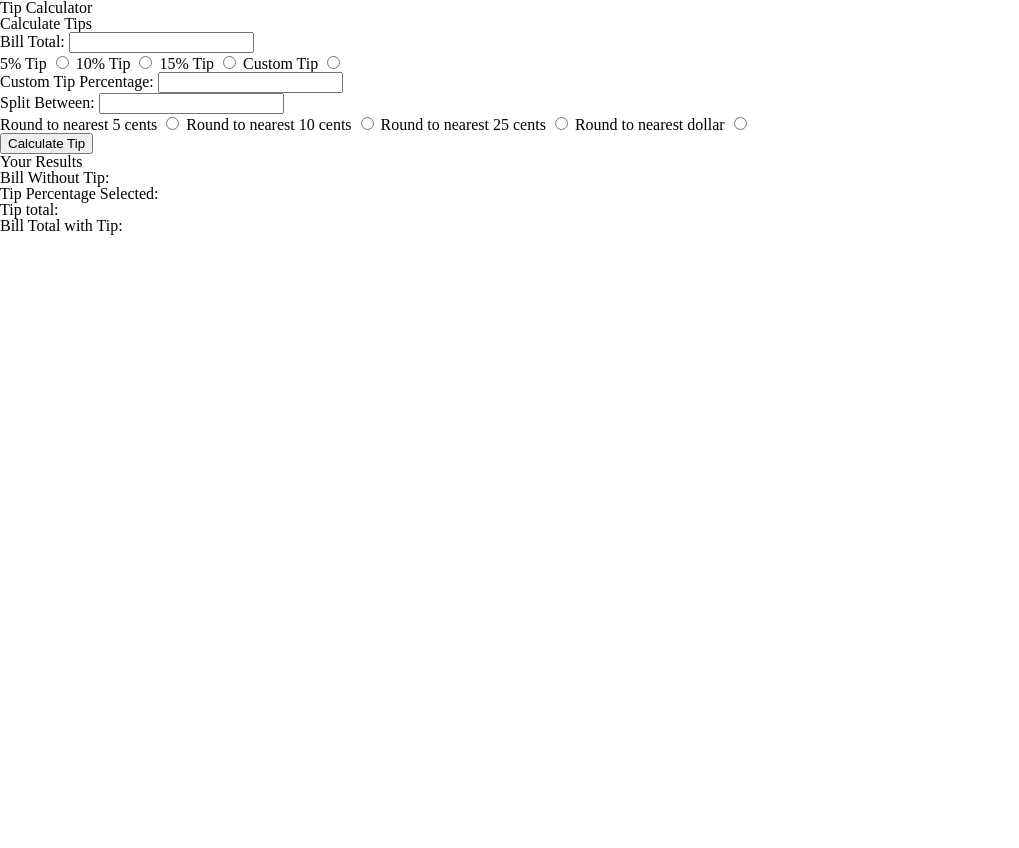
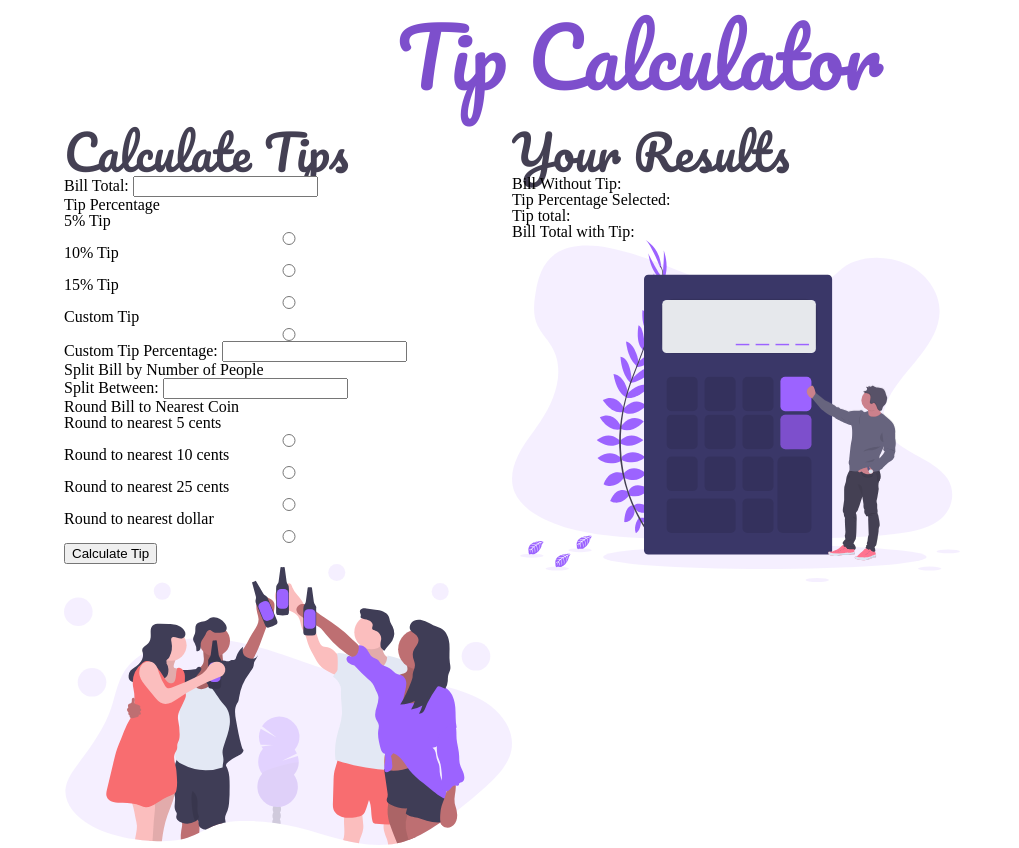
Before and after one commit to MadeleineGriggs/Tip-Calculator, a plain HTML site: page index.html in a window 1280 px wide. Shown: the whole page, without its empty margins (0-1019 px from the left). Before the commit the page ends 800 px from the top, so only its background shows below. Drawn offline with nearby package versions, Linux system fonts and the light colour scheme.

Commit message:
Starting styling of the page. Added color scheme and font variables. Added SVG images

```diff
--- a/assets/css/styles.css
+++ b/assets/css/styles.css
@@ -1,3 +1,48 @@
+:root {
+    --main-purple: #7d4fcc;
+    --light-purple: #f5f0ff;
+    --dark-gray: #444053;
+    --mid-gray: #5d5a72;
+    --light-gray: #e6e8ec;
+
+    --title-font:  'Pacifico', cursive;
+    --body-font: 'Josefin Slab', serif;
+}
+
+
 .hidden {
     display: none;
 }
+
+.title {
+    font-family: var(--title-font);
+    color: var(--main-purple);
+    font-size: 5rem;
+    margin-top: 1rem;
+    margin-bottom: 2rem;
+    text-align: center;
+}
+
+.sub-title {
+    font-family: var(--title-font);
+    color: var(--dark-gray);
+    font-size: 3rem;
+}
+
+.res-img {
+    width: 100%;
+    height: auto;
+    max-width: 35vw;
+}
+
+.flex-container {
+    display: flex;
+    flex-direction: row;
+    width: 90vw;
+    margin: 0 auto;
+}
+
+.radio-btn-container {
+    display: flex;
+    flex-direction: column;
+}
--- a/index.html
+++ b/index.html
@@ -4,22 +4,24 @@
     <meta charset='UTF-8'>
     <meta name='viewport' content='width=device-width, initial-scale=1.0'>
     <meta http-equiv='X-UA-Compatible' content='ie=edge'>
-    <!-- <link rel='stylesheet' href='//fonts.googleapis.com/css?family=font1|font2|etc' type='text/css'> -->
+    <link href="https://fonts.googleapis.com/css?family=Josefin+Slab|Pacifico&display=swap" rel="stylesheet">
     <link rel='stylesheet' href='assets/css/reset.css' type='text/css'>
     <link rel='stylesheet' href='assets/css/styles.css' type='text/css'>
     <title>Tip Calculator</title>
 </head>
 <body>
-<h1>Tip Calculator</h1>
+<h1 class="title">Tip Calculator</h1>
 
+<div class="flex-container">
     <div class="tip-form">
-    <h2>Calculate Tips</h2>
+        <h2 class="sub-title">Calculate Tips</h2>
         <form id="my-form">
             <div>
                 <label for="bill-total">Bill Total: </label>
                 <input type="text" id="bill-total" name="bill-total-input" class="numbers-decimals-only">
             </div>
-        <div>
+            <h3>Tip Percentage</h3>
+            <div class="radio-btn-container">
                 <label for="tip-percent-5">5% Tip</label>
                 <input type="radio" id="tip-percent-5" name="tip-percentage" value="5">
                 <label for="tip-percent-10">10% Tip</label>
@@ -33,11 +35,13 @@
                     <label for="custom-tip-field">Custom Tip Percentage: </label>
                     <input type="text" id="custom-tip-field" name="Custom tip field" class="numbers-only">
             </div>
+            <h3>Split Bill by Number of People</h3>
             <div>
                     <label for="split-between">Split Between: </label>
                     <input type="text" id="split-between" name="Split between field" class="numbers-only">
             </div>
-        <div>
+            <h3>Round Bill to Nearest Coin</h3>
+            <div class="radio-btn-container">
                     <label for="round-5">Round to nearest 5 cents</label>
                     <input type="radio" id="round-5" name="rounding" value="20">
                     <label for="round-10">Round to nearest 10 cents</label>
@@ -51,19 +55,23 @@
                     <button type="submit" id="submit-btn">Calculate Tip</button>
             </div>
         </form>
+        <img src="assets/images/having-fun.svg" class="res-img">
     </div>
 
     <div class="results">
-    <h2>Your Results</h2>
+
+        <h2 class="sub-title">Your Results</h2>
         <p>Bill Without Tip: <span id="bill-no-tip"></span></p>
         <p>Tip Percentage Selected: <span id="tip-percent-selected"></span></p>
         <p>Tip total: <span id="tip-total"></span></p>
         <p>Bill Total with Tip: <span id="bill-with-tip-total"></span></p>
         <p class="hidden" id="split-display1">Tip Per Person: <span id="tip-person-total"></span></p>
         <p class="hidden" id="split-display2">Bill Total with Tip Per Person: <span id="bill-with-tip-per-person"></span></p>
+        <img src="assets/images/calculator.svg" class="res-img">
+    </div>
 </div>
 
-
+<!-- javascript and jQuery links -->
     <script src='https://code.jquery.com/jquery-3.4.1.min.js' integrity='sha256-CSXorXvZcTkaix6Yvo6HppcZGetbYMGWSFlBw8HfCJo=' crossorigin='anonymous'></script>
     <script src='assets/javascript/scripts.js'></script>
 </body>
```
Lines whose indentation alone changed are shown as unchanged.
